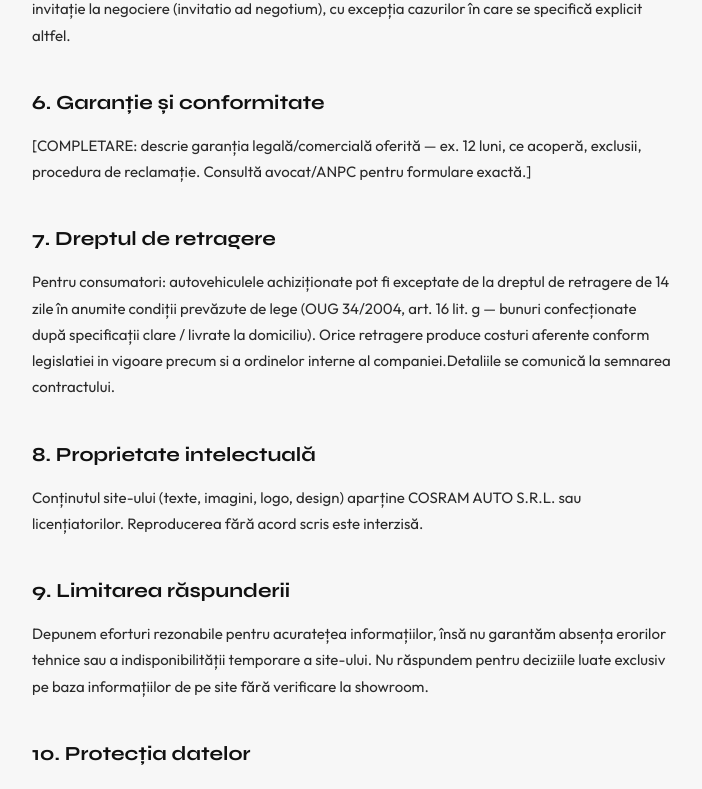
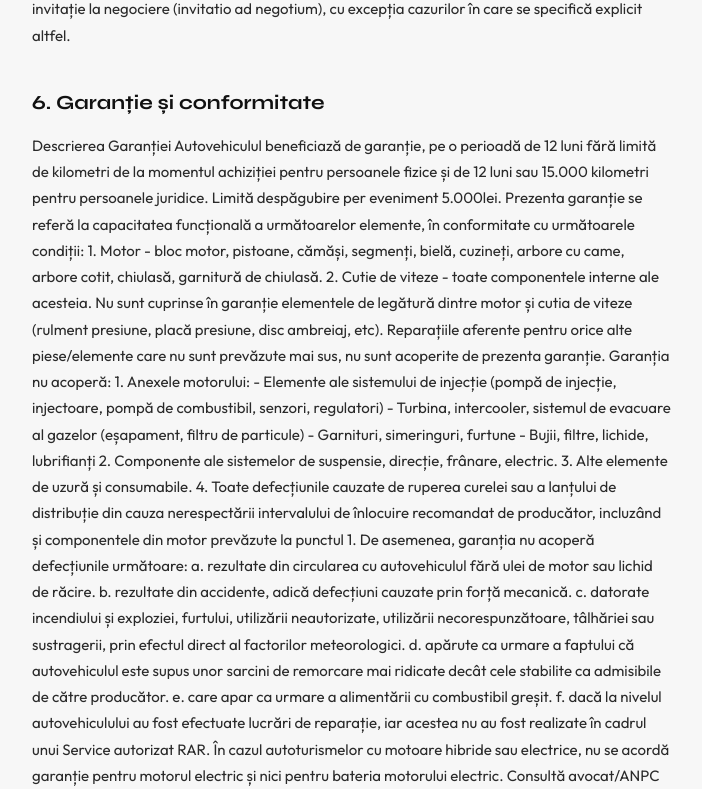
Before and after one commit to backstagelevelone-crypto/cosram-auto, a Next.js app in the folder cosram-auto-main/: page /termeni-si-conditii in a window 1280 px wide. Shown: the part 1380-2169 px from the top of the page, without its empty margins (288-990 px from the left). Built offline with nearby package versions, Linux system fonts and the light colour scheme; no server answers.

Commit message:
Update page.tsx

```diff
--- a/cosram-auto-main/src/app/termeni-si-conditii/page.tsx
+++ b/cosram-auto-main/src/app/termeni-si-conditii/page.tsx
@@ -74,8 +74,41 @@ export default function TermeniSiConditiiPage() {
 
       <LegalSection title="6. Garanție și conformitate">
         <p>
-          [COMPLETARE: descrie garanția legală/comercială oferită — ex. 12 luni,
-          ce acoperă, exclusii, procedura de reclamație. Consultă avocat/ANPC pentru
+          Descrierea Garanției
+Autovehiculul beneficiază de garanție, pe o perioadă de 12 luni fără limită de kilometri de la momentul
+achiziției pentru persoanele fizice și de 12 luni sau 15.000 kilometri pentru persoanele juridice. Limită
+despăgubire per eveniment 5.000lei.
+Prezenta garanție se referă la capacitatea funcțională a următoarelor elemente, în conformitate cu următoarele
+condiții:
+1. Motor - bloc motor, pistoane, cămăși, segmenți, bielă, cuzineți, arbore cu came, arbore cotit, chiulasă,
+garnitură de chiulasă.
+2. Cutie de viteze - toate componentele interne ale acesteia.
+Nu sunt cuprinse în garanție elementele de legătură dintre motor și cutia de viteze (rulment presiune, placă
+presiune, disc ambreiaj, etc).
+Reparațiile aferente pentru orice alte piese/elemente care nu sunt prevăzute mai sus, nu sunt acoperite de
+prezenta garanție.
+Garanția nu acoperă:
+1. Anexele motorului:
+- Elemente ale sistemului de injecție (pompă de injecție, injectoare, pompă de combustibil, senzori, regulatori)
+- Turbina, intercooler, sistemul de evacuare al gazelor (eșapament, filtru de particule)
+- Garnituri, simeringuri, furtune
+- Bujii, filtre, lichide, lubrifianți
+2. Componente ale sistemelor de suspensie, direcție, frânare, electric.
+3. Alte elemente de uzură și consumabile.
+4. Toate defecțiunile cauzate de ruperea curelei sau a lanțului de distribuție din cauza nerespectării
+intervalului de înlocuire recomandat de producător, incluzând și componentele din motor prevăzute la punctul 1.
+De asemenea, garanția nu acoperă defecțiunile următoare:
+a. rezultate din circularea cu autovehiculul fără ulei de motor sau lichid de răcire.
+b. rezultate din accidente, adică defecțiuni cauzate prin forță mecanică.
+c. datorate incendiului și exploziei, furtului, utilizării neautorizate, utilizării necorespunzătoare, tâlhăriei
+sau sustragerii, prin efectul direct al factorilor meteorologici.
+d. apărute ca urmare a faptului că autovehiculul este supus unor sarcini de remorcare mai ridicate decât cele
+stabilite ca admisibile de către producător.
+e. care apar ca urmare a alimentării cu combustibil greșit.
+f. dacă la nivelul autovehiculului au fost efectuate lucrări de reparație, iar acestea nu au fost realizate în
+cadrul unui Service autorizat RAR.
+În cazul autoturismelor cu motoare hibride sau electrice, nu se acordă garanție pentru motorul electric și nici
+pentru bateria motorului electric. Consultă avocat/ANPC pentru
           formulare exactă.]
         </p>
       </LegalSection>
```
